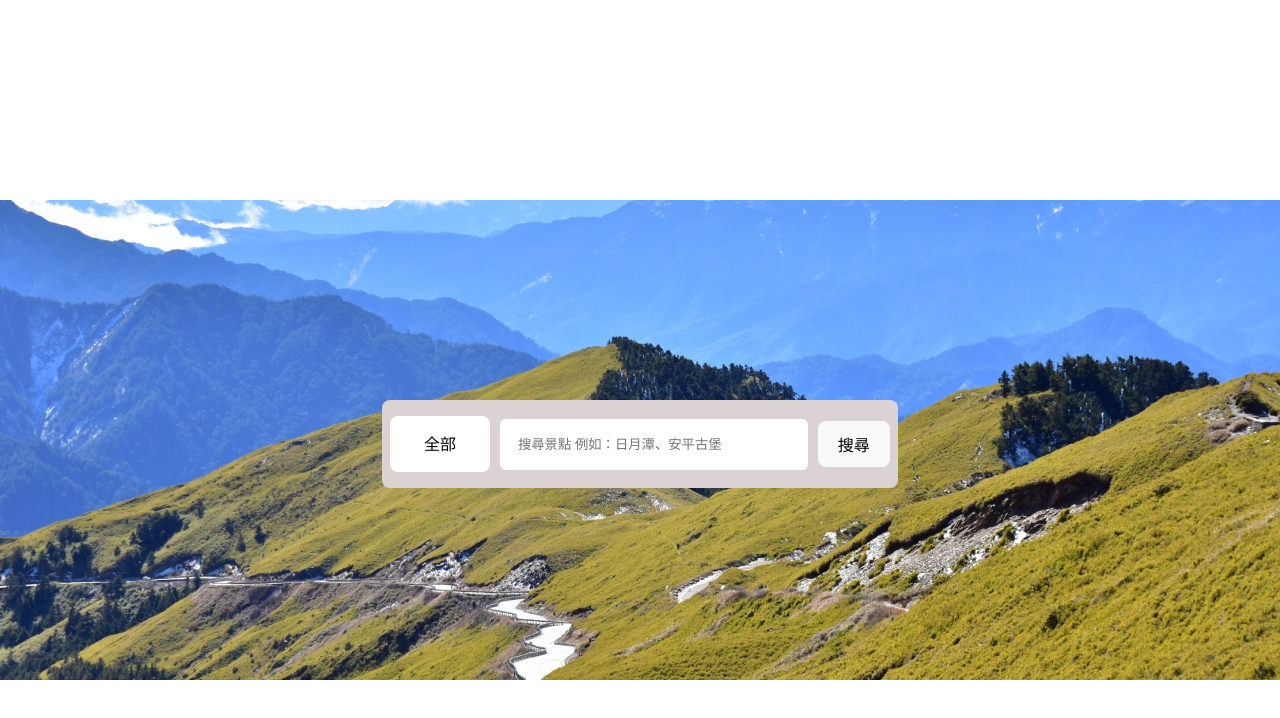
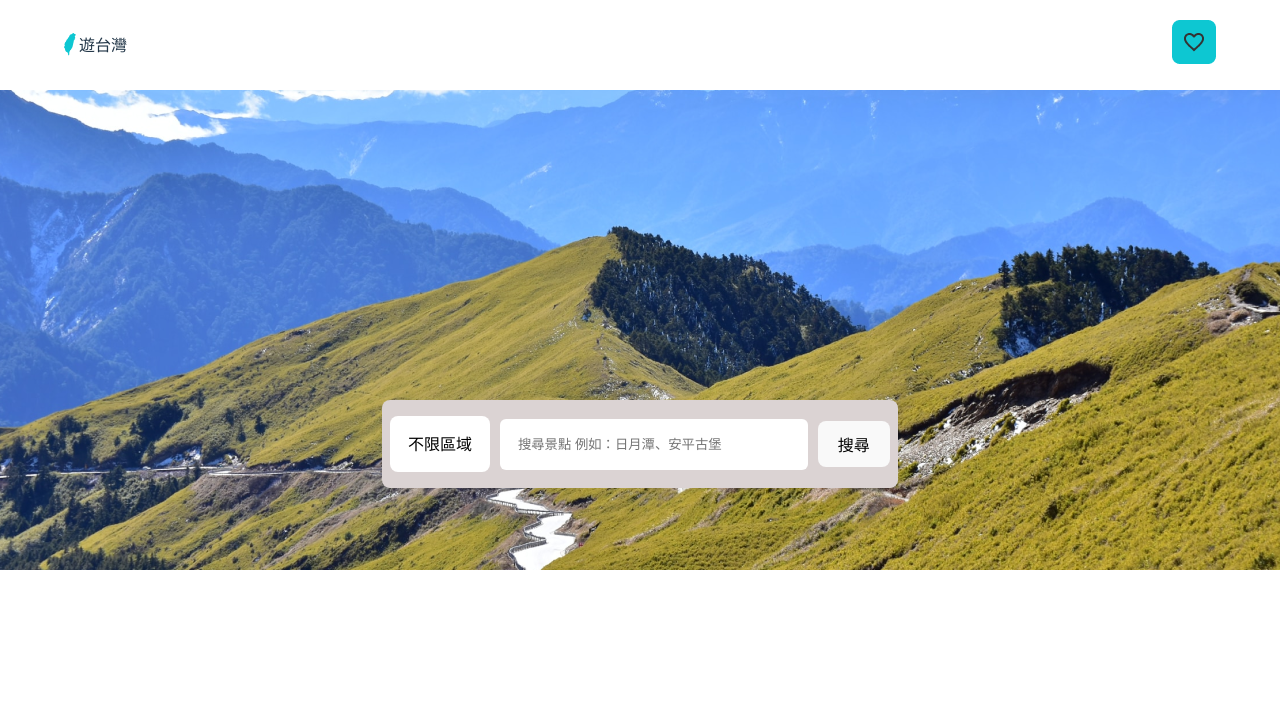
Before and after one commit to southAndy/F2E-week1-travel, a React (Vite) app: page / in a window 1280 px wide. Shown: the top 718 px of the page. Built offline with nearby package versions, Linux system fonts and the light colour scheme.

Commit message:
refactor: relayout homePage

```diff
--- /dev/null
+++ b/src/components/Navbar/navbar.scss
@@ -0,0 +1,21 @@
+.nav{
+    display: flex;
+    justify-content: space-between;
+    align-items: center;
+    list-style: none;
+
+    width: 80%;
+    margin: 0 auto;
+
+    padding: 20px;
+}
+
+li{
+    display: flex;
+}
+
+.logo-container{
+    display: inline-block;
+    width: 15px;
+    height: 25px;
+}
--- a/src/components/Search/search.jsx
+++ b/src/components/Search/search.jsx
@@ -17,7 +17,7 @@ export default function search({setSelectCity,setUserinput,selectCity}){
 
     return(
         <section className='search-cotainer'>
-            <div className='city-search' onClick={()=>setIsDropdown(!isDropdown)}>{selectCity?selectCity:'全部'}</div>
+            <div className='city-search' onClick={()=>setIsDropdown(!isDropdown)}>{selectCity?selectCity:'不限區域'}</div>
             <div className={`${isDropdown?'cities-show':'cities-none'}`}>
                 {citiesList.map((cityList,index)=>{
                     return <div key={index} className='item'  onClick={(e)=>updateCity(e)}>{cityList.chineseName}</div>
--- a/src/index.css
+++ b/src/index.css
@@ -30,7 +30,7 @@ body {
   margin: 0;
   display: flex;
   justify-content: center;
-  place-items: center;
+  /* place-items: center; */
   min-width: 320px;
   min-height: 100vh;
   position: relative;
--- a/src/pages/Home/home-page.jsx
+++ b/src/pages/Home/home-page.jsx
@@ -3,6 +3,9 @@ import { useState,useEffect } from "react"
 
 import banner from "../../assets/images/banner-mountain.png";
 import logo from "../../assets/images/taiwanLogo.png";
+import FavoriteIcon from "../../assets/images/Frame 78.png";
+
+import "../../components/Navbar/navbar.scss"
 
 export default function homePage(){
     const [api,setApi] = useState([]);
@@ -21,12 +24,21 @@ export default function homePage(){
     },[userInput,selectCity])
     return (
     <>
-        <nav>
-            <div>
-                <img src={logo} alt="logo" />
-                <p>遊台灣</p>
-            </div>
-       </nav>
+        <header>
+            <nav className="nav">
+                <li>
+                    <div className="logo-container">
+                        <img src={logo} alt="網站圖示" />
+                    </div>
+                    <span>遊台灣</span>
+                </li>
+                <li>
+                    <a href={'/Favorites'} >
+                        <img src={FavoriteIcon} alt="收藏按鈕" />
+                    </a>
+                </li>
+            </nav>
+        </header>
        <div>
         <img src={banner} alt="banner" />
        </div>
```
Also changed, not shown: src/assets/images/Frame 78.png (added).
